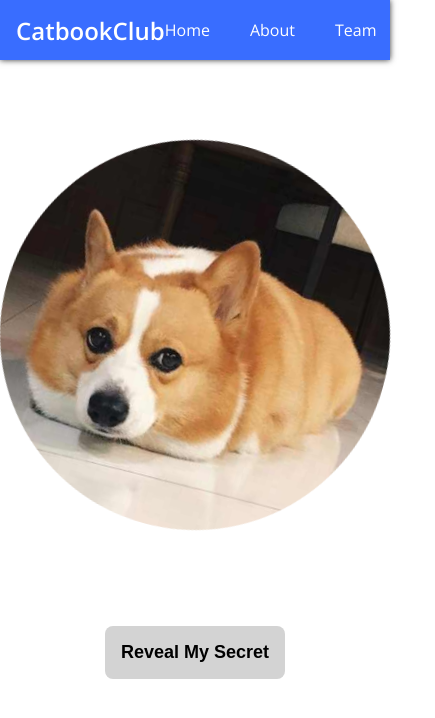
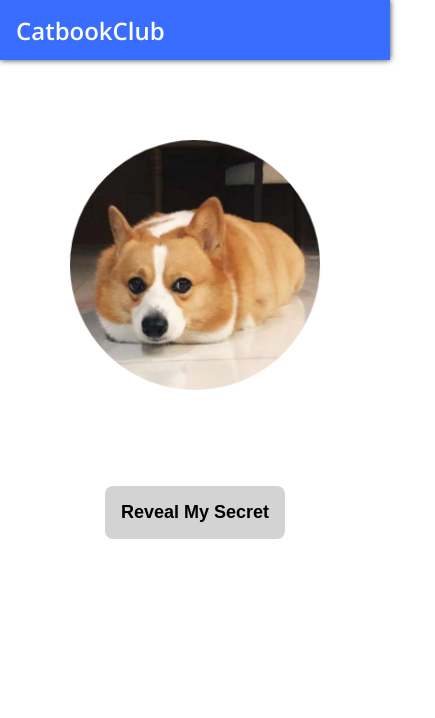
Before and after one commit to MufaroMakiwa/weblab-advanced-css, a React (Create React App) app: page / in a window 390 px wide. Shown: the top 718 px of the page, 435 px wide, since content can reach past the window. Built offline with nearby package versions, Linux system fonts and the light colour scheme.

Commit message:
Adds media queries

```diff
--- a/src/App.css
+++ b/src/App.css
@@ -57,6 +57,7 @@ main img {
   max-width: 400px;
   width: 100%;
   animation: seesaw 4s infinite linear;
+  transition: all 0.3s;
 }
 
 main img:hover {
@@ -206,3 +207,13 @@ main section {
 .hidden {
   display: none;
 }
+
+@media (max-width: 800px) {
+  nav ul {
+    display: none;
+  }
+
+  main img {
+    max-width: 250px;
+  }
+}
```
